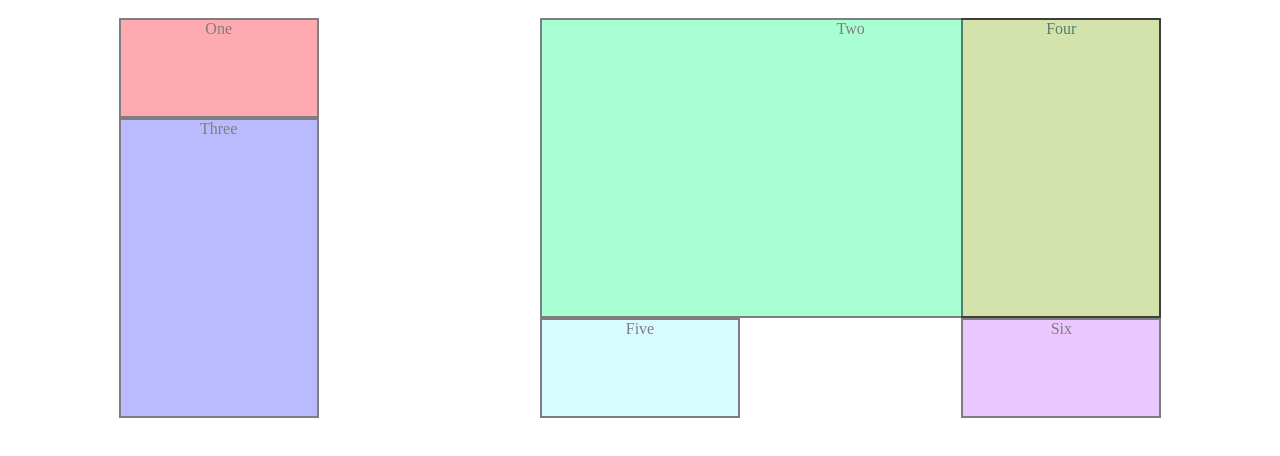
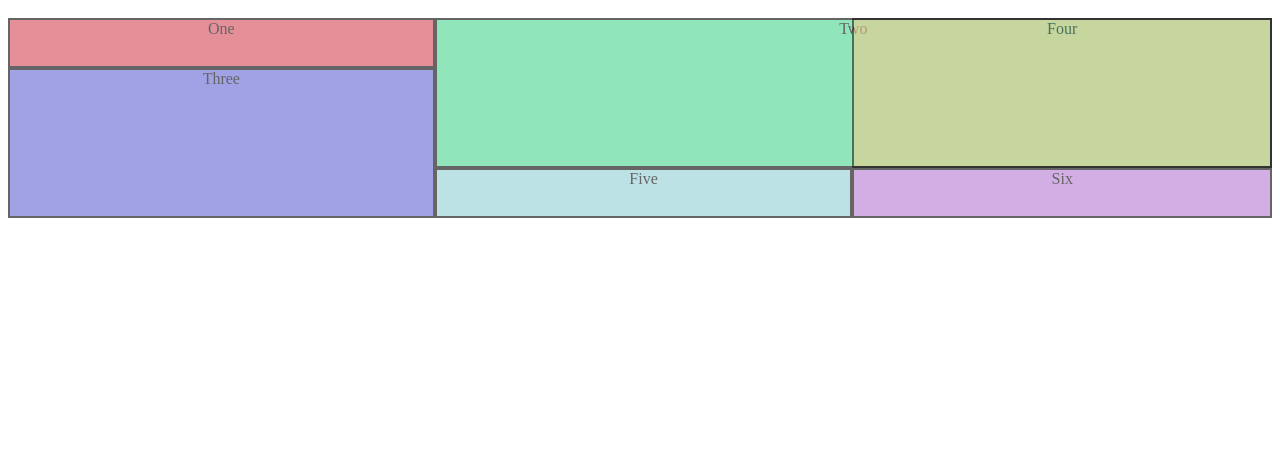
Before and after one commit to missmellyg85/grid, a plain HTML site: page index.html in a window 1280 px wide. Shown: the part 48-504 px from the top of the page. Drawn offline with Linux system fonts and the light colour scheme.

Commit message:
gitignore playing around with more styles

```diff
--- a/style.scss
+++ b/style.scss
@@ -1,39 +1,29 @@
-.wrapper {
-  display: grid;
-  width:100%;
-  grid-template-columns: repeat(3, 200px); // eq. to grid-template-columns: 1fr 1fr 1fr;
-  grid-auto-rows: minmax(100px,auto);
-  justify-content: space-around;
-}
-
-.wrapper > div {
-  text-align:center;
-  opacity: 0.5;
-  border: solid 2px;
-}
-
 .one {
   background-color:#ff5566;
   grid-column: 1 ;
   grid-row: 1;
+  //grid-area: header;
 }
 
 .two {
   background-color:#55ffaa;
   grid-column: 2 / 4;
   grid-row: 1 / span 3;
+  //grid-area: main;
 }
 
 .three{
   background-color:#7777ff;
   grid-row: 2 / 5;
   grid-column: 1;
+  //grid-area: sidebar;
 }
 
 .four {
   background-color: #ffc985;
   grid-column: 3 ;
   grid-row: 1 / 4;
+  //grid-area:footer;
 }
 
 .five {
@@ -47,3 +37,22 @@
   grid-column: 3;
   grid-row: 4;
 }
+
+.wrapper {
+  display: grid;
+  width:100%;
+  grid-template-columns: repeat(4, 1/4fr);
+  grid-template-rows: repeat(4, 50px);
+  //grid-template-areas:
+  //  "header header header sidebar"
+  //  "main main . sidebar"
+  //  "main main . sidebar"
+  //  "footer footer footer footer";
+  background-color:#ccc;
+}
+
+.wrapper > div {
+  text-align:center;
+  opacity: 0.5;
+  border: solid 2px;
+}
```
Also changed, not shown: style.css, 2 other files.
